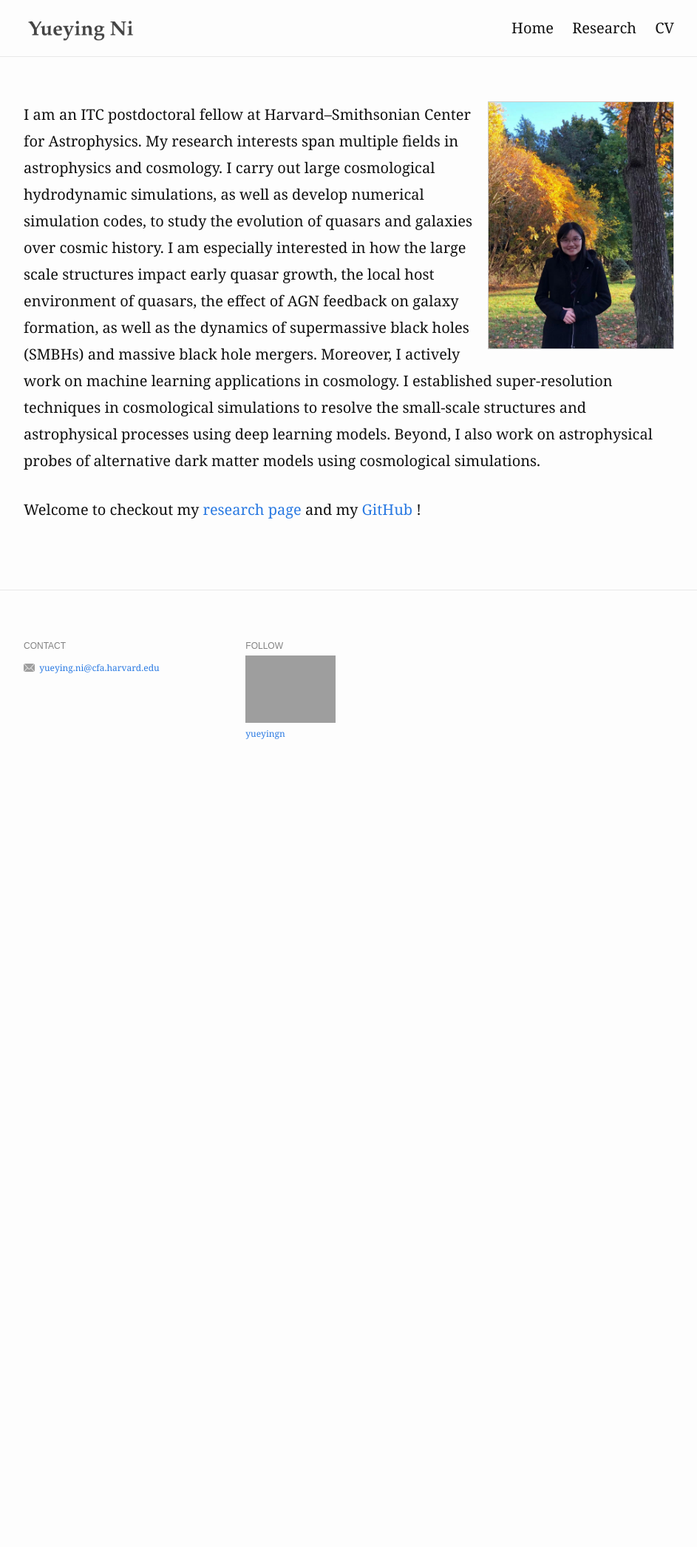
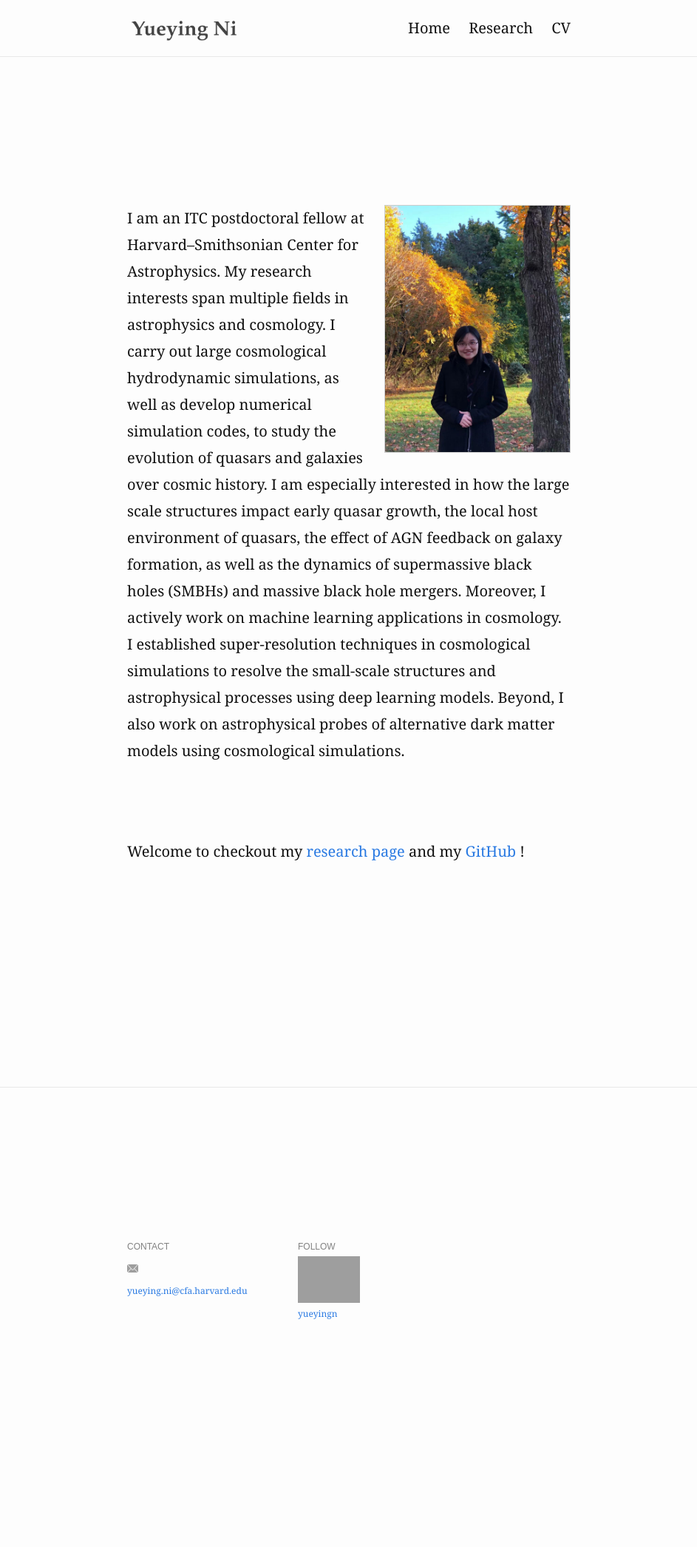
Before and after one commit to ZhanweiGao/aqqqzhanweigao.github.io, a Jekyll site: the page built from index.md, in a window 1280 px wide. Shown: the whole page at 74% size, without its empty margins (168-1111 px from the left). Built offline with Jekyll 4.4.1, drawn with Linux system fonts in a browser that asks for light colours; before the commit the page ends 1097 px from its top, so only the background shows below that.

Commit message:
Update main.scss

```diff
--- a/assets/css/main.scss
+++ b/assets/css/main.scss
@@ -12,7 +12,7 @@ $base-font-size: 20px;
 $small-font-size: $base-font-size * 0.875;
 $base-line-height: 1.8;
 
-$spacing-unit: 60px;
+$spacing-unit: 200px;
 
 $text-color: #111;
 $background-color: #fdfdfd;
```
